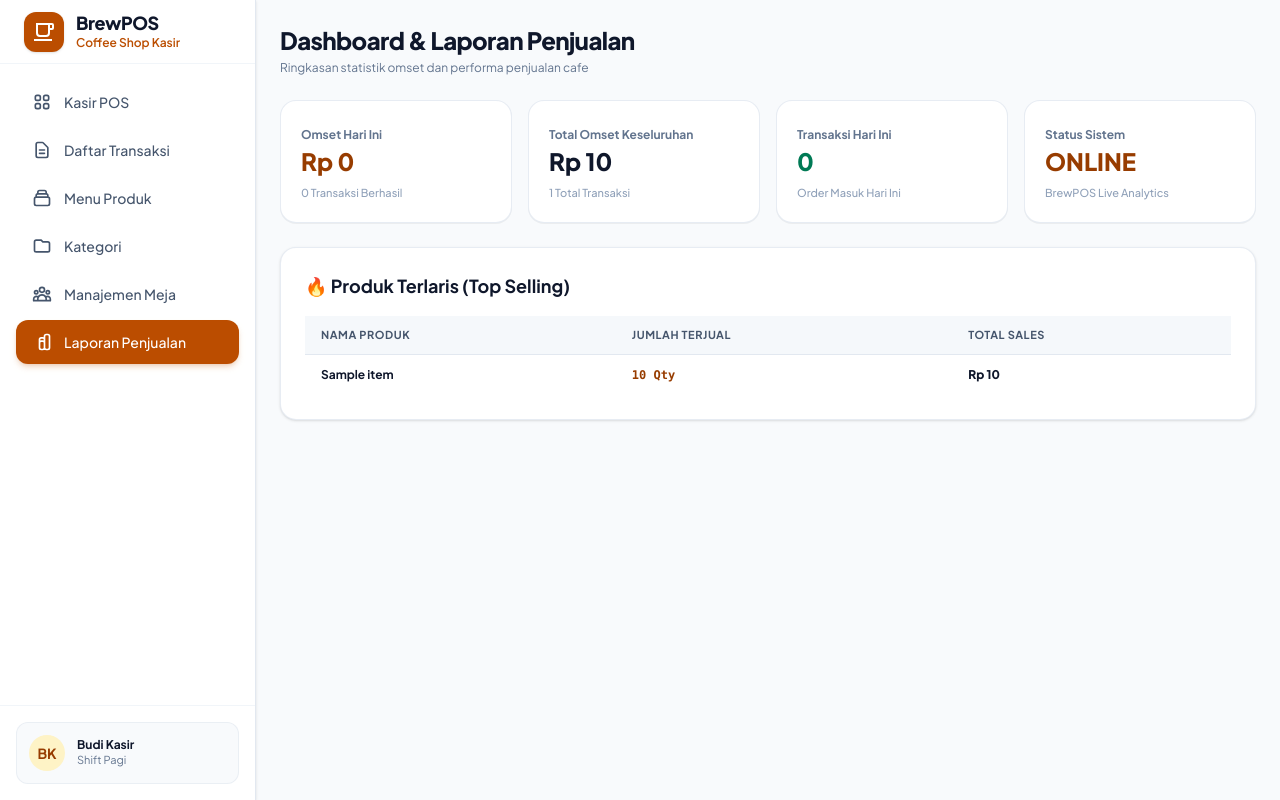
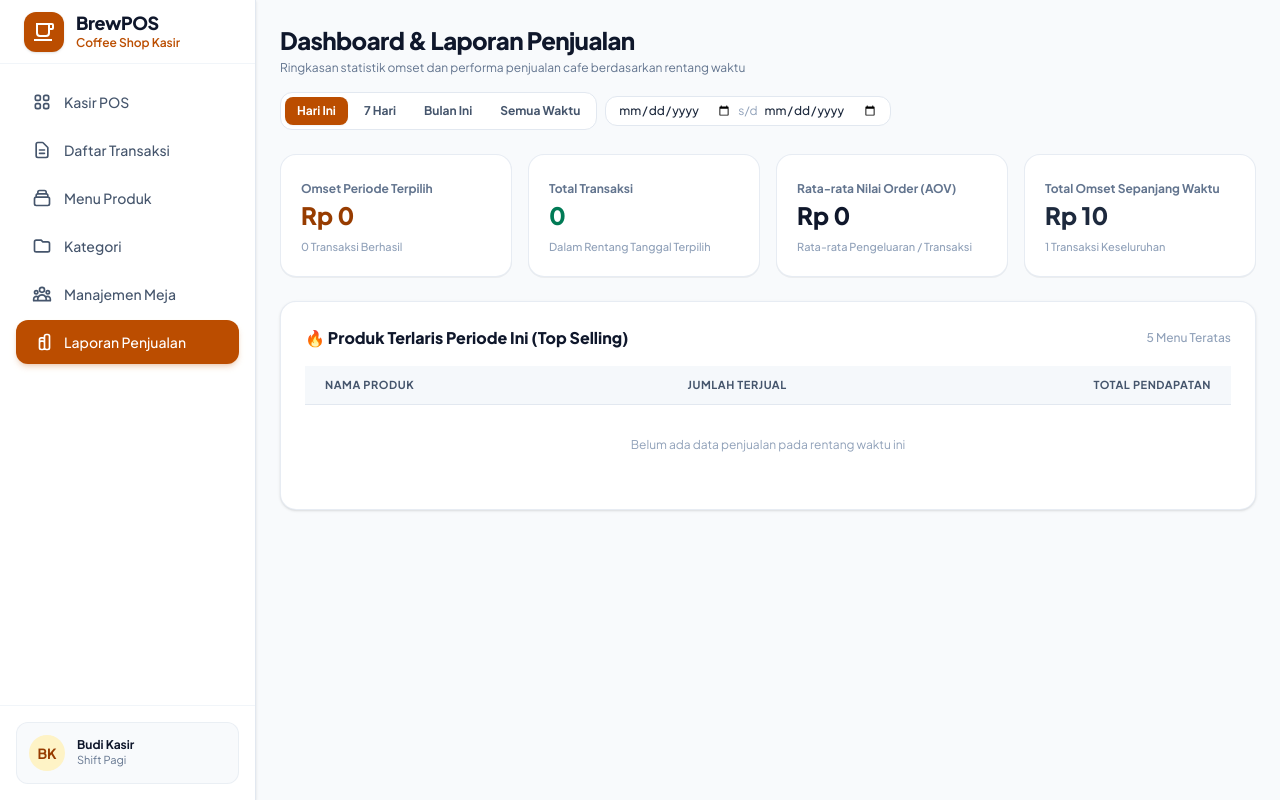
Before and after one commit to R16-Code/SistemPOS, a Laravel app: page /reports in a window 1280 px wide. Run offline with Laravel 12, Linux system fonts and the light colour scheme; tables that the repository leaves empty hold one stand-in row (values such as "Sample post"); style sheets or scripts are compiled from the project's sources; some libraries are stand-ins or nearby versions.

Commit message:
add date range presets and dynamic period metrics to reports

```diff
--- a/app/Livewire/Report/ReportIndex.php
+++ b/app/Livewire/Report/ReportIndex.php
@@ -11,26 +11,87 @@ use Livewire\Component;
 #[Title('Laporan Penjualan - BrewPOS')]
 class ReportIndex extends Component
 {
+    public $dateRange = 'today'; // today, this_week, this_month, all, custom
+
+    public $startDate = null;
+
+    public $endDate = null;
+
+    public function mount()
+    {
+        $this->setDateRange('today');
+    }
+
+    public function setDateRange($range)
+    {
+        $this->dateRange = $range;
+
+        if ($range === 'today') {
+            $this->startDate = now()->format('Y-m-d');
+            $this->endDate = now()->format('Y-m-d');
+        } elseif ($range === 'this_week') {
+            $this->startDate = now()->subDays(6)->format('Y-m-d');
+            $this->endDate = now()->format('Y-m-d');
+        } elseif ($range === 'this_month') {
+            $this->startDate = now()->startOfMonth()->format('Y-m-d');
+            $this->endDate = now()->format('Y-m-d');
+        } elseif ($range === 'all') {
+            $this->startDate = null;
+            $this->endDate = null;
+        }
+    }
+
+    public function updatedStartDate()
+    {
+        $this->dateRange = 'custom';
+    }
+
+    public function updatedEndDate()
+    {
+        $this->dateRange = 'custom';
+    }
+
     public function render()
     {
-        $todayRevenue = Order::whereDate('created_at', now())->sum('total_amount');
-        $todayOrders = Order::whereDate('created_at', now())->count();
-        $totalRevenue = Order::sum('total_amount');
-        $totalOrdersCount = Order::count();
+        $ordersQuery = Order::query();
 
-        // Top selling products
-        $topProducts = OrderItem::select('product_name', DB::raw('SUM(quantity) as total_qty'), DB::raw('SUM(subtotal) as total_sales'))
+        if (! empty($this->startDate) && ! empty($this->endDate)) {
+            $ordersQuery->whereBetween('created_at', [
+                $this->startDate.' 00:00:00',
+                $this->endDate.' 23:59:59',
+            ]);
+        }
+
+        $periodRevenue = (clone $ordersQuery)->sum('total_amount');
+        $periodOrders = (clone $ordersQuery)->count();
+        $averageOrder = $periodOrders > 0 ? ($periodRevenue / $periodOrders) : 0;
+
+        // Top selling products for this period
+        $topProductsQuery = OrderItem::select('product_name', DB::raw('SUM(quantity) as total_qty'), DB::raw('SUM(subtotal) as total_sales'))
             ->groupBy('product_name')
             ->orderByDesc('total_qty')
-            ->take(5)
-            ->get();
+            ->take(5);
+
+        if (! empty($this->startDate) && ! empty($this->endDate)) {
+            $topProductsQuery->whereBetween('created_at', [
+                $this->startDate.' 00:00:00',
+                $this->endDate.' 23:59:59',
+            ]);
+        }
+
+        $topProducts = $topProductsQuery->get();
+
+        // Overall all-time stats for comparison
+        $allTimeRevenue = Order::sum('total_amount');
+        $allTimeOrders = Order::count();
 
         return view('livewire.report.report-index', [
-            'todayRevenue' => $todayRevenue,
-            'todayOrders' => $todayOrders,
-            'totalRevenue' => $totalRevenue,
-            'totalOrdersCount' => $totalOrdersCount,
+            'periodRevenue' => $periodRevenue,
+            'periodOrders' => $periodOrders,
+            'averageOrder' => $averageOrder,
             'topProducts' => $topProducts,
+            'allTimeRevenue' => $allTimeRevenue,
+            'allTimeOrders' => $allTimeOrders,
         ]);
     }
 }
--- a/resources/views/livewire/report/report-index.blade.php
+++ b/resources/views/livewire/report/report-index.blade.php
@@ -1,59 +1,95 @@
 <div class="p-6 space-y-6 overflow-y-auto h-full bg-slate-50">
-    <div>
-        <h2 class="text-2xl font-extrabold text-slate-900 tracking-tight">Dashboard & Laporan Penjualan</h2>
-        <p class="text-xs text-slate-500 mt-1">Ringkasan statistik omset dan performa penjualan cafe</p>
+    <div class="flex items-center justify-between gap-4 flex-wrap">
+        <div>
+            <h2 class="text-2xl font-extrabold text-slate-900 tracking-tight">Dashboard & Laporan Penjualan</h2>
+            <p class="text-xs text-slate-500 mt-1">Ringkasan statistik omset dan performa penjualan cafe berdasarkan rentang waktu</p>
+        </div>
+
+        <div class="flex items-center gap-2 flex-wrap">
+            <!-- Date Filter Quick Buttons -->
+            <div class="bg-white border border-slate-200 p-1 rounded-xl flex items-center gap-1 text-xs">
+                <button type="button" wire:click="setDateRange('today')" class="px-3 py-1.5 rounded-lg font-bold transition-all {{ $dateRange === 'today' ? 'bg-amber-700 text-white shadow-xs' : 'text-slate-600 hover:bg-slate-100' }}">
+                    Hari Ini
+                </button>
+                <button type="button" wire:click="setDateRange('this_week')" class="px-3 py-1.5 rounded-lg font-bold transition-all {{ $dateRange === 'this_week' ? 'bg-amber-700 text-white shadow-xs' : 'text-slate-600 hover:bg-slate-100' }}">
+                    7 Hari
+                </button>
+                <button type="button" wire:click="setDateRange('this_month')" class="px-3 py-1.5 rounded-lg font-bold transition-all {{ $dateRange === 'this_month' ? 'bg-amber-700 text-white shadow-xs' : 'text-slate-600 hover:bg-slate-100' }}">
+                    Bulan Ini
+                </button>
+                <button type="button" wire:click="setDateRange('all')" class="px-3 py-1.5 rounded-lg font-bold transition-all {{ $dateRange === 'all' ? 'bg-amber-700 text-white shadow-xs' : 'text-slate-600 hover:bg-slate-100' }}">
+                    Semua Waktu
+                </button>
+            </div>
+
+            <!-- Custom Date Inputs -->
+            <div class="flex items-center gap-1.5 bg-white border border-slate-200 px-3 py-1.5 rounded-xl text-xs">
+                <input type="date" wire:model.live="startDate" class="text-slate-800 font-medium focus:outline-none bg-transparent">
+                <span class="text-slate-400">s/d</span>
+                <input type="date" wire:model.live="endDate" class="text-slate-800 font-medium focus:outline-none bg-transparent">
+            </div>
+        </div>
     </div>
 
-    <!-- Stat Cards -->
+    <!-- Stat Cards for Selected Period -->
     <div class="grid grid-cols-1 sm:grid-cols-2 lg:grid-cols-4 gap-4">
         <div class="bg-white border border-slate-200/80 rounded-2xl p-5 space-y-2 shadow-2xs">
-            <span class="text-xs text-slate-500 font-bold">Omset Hari Ini</span>
-            <h3 class="text-2xl font-black text-amber-800">Rp {{ number_format($todayRevenue, 0, ',', '.') }}</h3>
-            <p class="text-[11px] text-slate-400 font-medium">{{ $todayOrders }} Transaksi Berhasil</p>
+            <span class="text-xs text-slate-500 font-bold">Omset Periode Terpilih</span>
+            <h3 class="text-2xl font-black text-amber-800">Rp {{ number_format($periodRevenue, 0, ',', '.') }}</h3>
+            <p class="text-[11px] text-slate-400 font-medium">{{ $periodOrders }} Transaksi Berhasil</p>
         </div>
 
         <div class="bg-white border border-slate-200/80 rounded-2xl p-5 space-y-2 shadow-2xs">
-            <span class="text-xs text-slate-500 font-bold">Total Omset Keseluruhan</span>
-            <h3 class="text-2xl font-black text-slate-900">Rp {{ number_format($totalRevenue, 0, ',', '.') }}</h3>
-            <p class="text-[11px] text-slate-400 font-medium">{{ $totalOrdersCount }} Total Transaksi</p>
+            <span class="text-xs text-slate-500 font-bold">Total Transaksi</span>
+            <h3 class="text-2xl font-black text-emerald-700">{{ $periodOrders }}</h3>
+            <p class="text-[11px] text-slate-400 font-medium">Dalam Rentang Tanggal Terpilih</p>
         </div>
 
         <div class="bg-white border border-slate-200/80 rounded-2xl p-5 space-y-2 shadow-2xs">
-            <span class="text-xs text-slate-500 font-bold">Transaksi Hari Ini</span>
-            <h3 class="text-2xl font-black text-emerald-700">{{ $todayOrders }}</h3>
-            <p class="text-[11px] text-slate-400 font-medium">Order Masuk Hari Ini</p>
+            <span class="text-xs text-slate-500 font-bold">Rata-rata Nilai Order (AOV)</span>
+            <h3 class="text-2xl font-black text-slate-900">Rp {{ number_format($averageOrder, 0, ',', '.') }}</h3>
+            <p class="text-[11px] text-slate-400 font-medium">Rata-rata Pengeluaran / Transaksi</p>
         </div>
 
         <div class="bg-white border border-slate-200/80 rounded-2xl p-5 space-y-2 shadow-2xs">
-            <span class="text-xs text-slate-500 font-bold">Status Sistem</span>
-            <h3 class="text-2xl font-black text-amber-800">ONLINE</h3>
-            <p class="text-[11px] text-slate-400 font-medium">BrewPOS Live Analytics</p>
+            <span class="text-xs text-slate-500 font-bold">Total Omset Sepanjang Waktu</span>
+            <h3 class="text-2xl font-black text-slate-800">Rp {{ number_format($allTimeRevenue, 0, ',', '.') }}</h3>
+            <p class="text-[11px] text-slate-400 font-medium">{{ $allTimeOrders }} Transaksi Keseluruhan</p>
         </div>
     </div>
 
-    <!-- Top Products Table -->
+    <!-- Top Products Table for Selected Period -->
     <div class="bg-white border border-slate-200/80 rounded-2xl p-6 space-y-4 shadow-sm">
-        <h3 class="text-lg font-bold text-slate-900">🔥 Produk Terlaris (Top Selling)</h3>
+        <div class="flex items-center justify-between">
+            <h3 class="text-base font-extrabold text-slate-900 flex items-center gap-2">
+                <span>🔥 Produk Terlaris Periode Ini (Top Selling)</span>
+            </h3>
+            <span class="text-xs text-slate-400 font-medium">5 Menu Teratas</span>
+        </div>
 
         <div class="overflow-x-auto">
             <table class="w-full text-left text-xs text-slate-700">
                 <thead class="bg-slate-100/70 text-slate-600 border-b border-slate-200 font-bold uppercase tracking-wider text-[11px]">
                     <tr>
-                        <th class="px-4 py-3">Nama Produk</th>
-                        <th class="px-4 py-3">Jumlah Terjual</th>
-                        <th class="px-4 py-3">Total Sales</th>
+                        <th class="px-5 py-3">Nama Produk</th>
+                        <th class="px-5 py-3 text-center">Jumlah Terjual</th>
+                        <th class="px-5 py-3 text-right">Total Pendapatan</th>
                     </tr>
                 </thead>
                 <tbody class="divide-y divide-slate-100">
                     @forelse($topProducts as $item)
-                        <tr>
-                            <td class="px-4 py-3 font-bold text-slate-900">{{ $item->product_name }}</td>
-                            <td class="px-4 py-3 font-mono text-amber-800 font-extrabold">{{ $item->total_qty }} Qty</td>
-                            <td class="px-4 py-3 font-extrabold text-slate-900">Rp {{ number_format($item->total_sales, 0, ',', '.') }}</td>
+                        <tr class="hover:bg-slate-50/80 transition-colors">
+                            <td class="px-5 py-3.5 font-bold text-slate-900">{{ $item->product_name }}</td>
+                            <td class="px-5 py-3.5 font-mono text-amber-800 font-extrabold text-center">
+                                <span class="bg-amber-50 px-2.5 py-1 rounded-md border border-amber-200 text-xs font-bold">
+                                    {{ $item->total_qty }} Qty
+                                </span>
+                            </td>
+                            <td class="px-5 py-3.5 font-extrabold text-slate-900 text-right">Rp {{ number_format($item->total_sales, 0, ',', '.') }}</td>
                         </tr>
                     @empty
                         <tr>
-                            <td colspan="3" class="px-4 py-8 text-center text-slate-400">Belum ada data penjualan tersedia</td>
+                            <td colspan="3" class="px-5 py-8 text-center text-slate-400">Belum ada data penjualan pada rentang waktu ini</td>
                         </tr>
                     @endforelse
                 </tbody>
```
